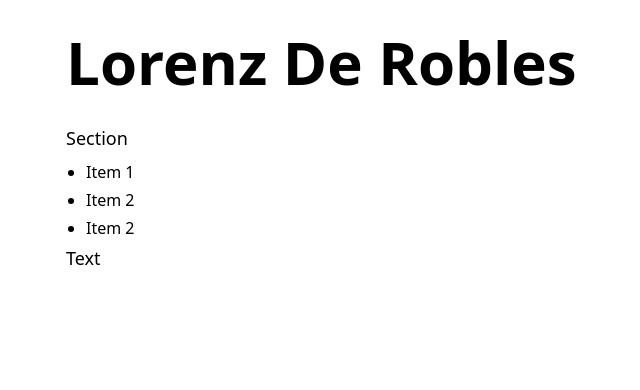
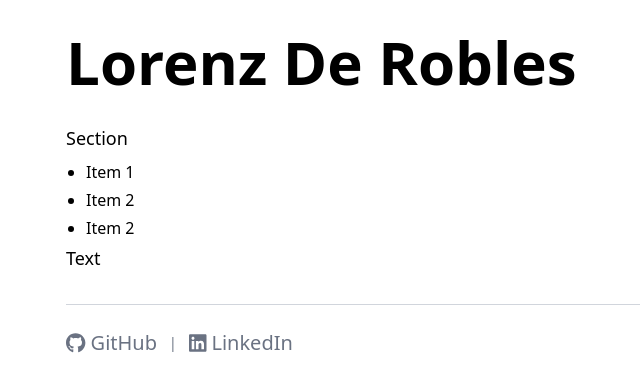
Before and after one commit to lorenzjdr/website, a React (Vite) app: page /#/ in a window 1280 px wide. Shown: the top 390 px of the page, without its empty margins (254-894 px from the left). Built offline with nearby package versions, Linux system fonts and the light colour scheme; no server answers.

Commit message:
Added a footer

```diff
--- a/src/Pages/Home/Home.tsx
+++ b/src/Pages/Home/Home.tsx
@@ -1,4 +1,8 @@
+import { FontAwesomeIcon } from '@fortawesome/react-fontawesome';
+import { faGithub, faLinkedin } from '@fortawesome/free-brands-svg-icons';
+
 function Home() {
+
   return (
     <div className="max-w-2xl mx-auto px-4 py-8">
       <header className="mb-8">
@@ -27,6 +31,19 @@ function Home() {
           </p>
         </div>
       </main>
+      <hr className="mt-8 mb-6 border-gray-300" />
+
+      <footer className="text-gray-500 text-sm">
+        <div className="flex items-center">
+          <a href="https://github.com/" target="_blank" rel="noopener noreferrer" className="text-xl hover:text-gray-800 mr-2">
+            <FontAwesomeIcon icon={faGithub} /> GitHub
+          </a>
+          <span className="mx-1">|</span>
+          <a href="https://linkedin.com/" target="_blank" rel="noopener noreferrer" className="text-xl hover:text-gray-800 mx-2">
+            <FontAwesomeIcon icon={faLinkedin} /> LinkedIn
+          </a>
+        </div>
+      </footer>
     </div>
   );
 }
```
